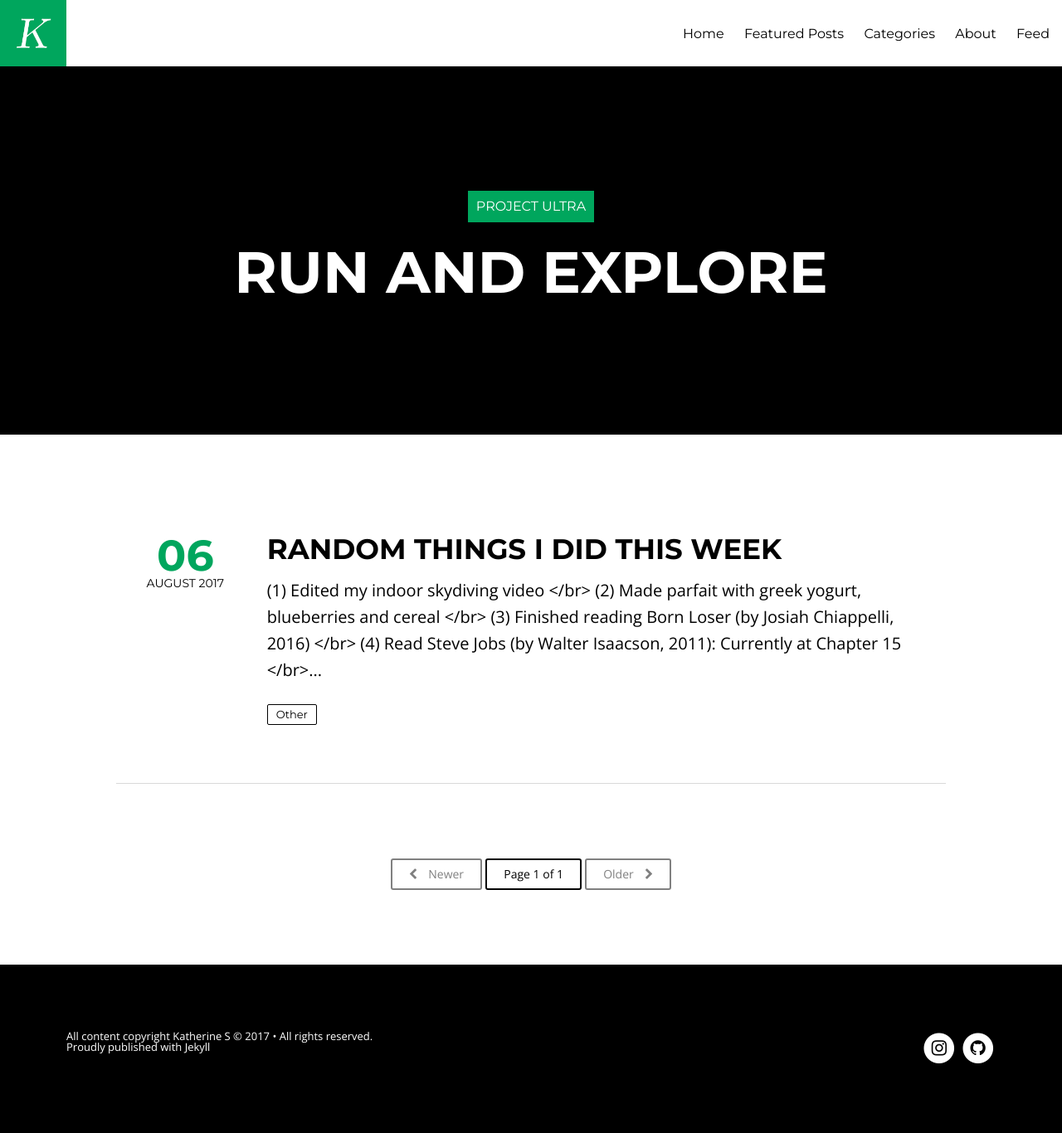
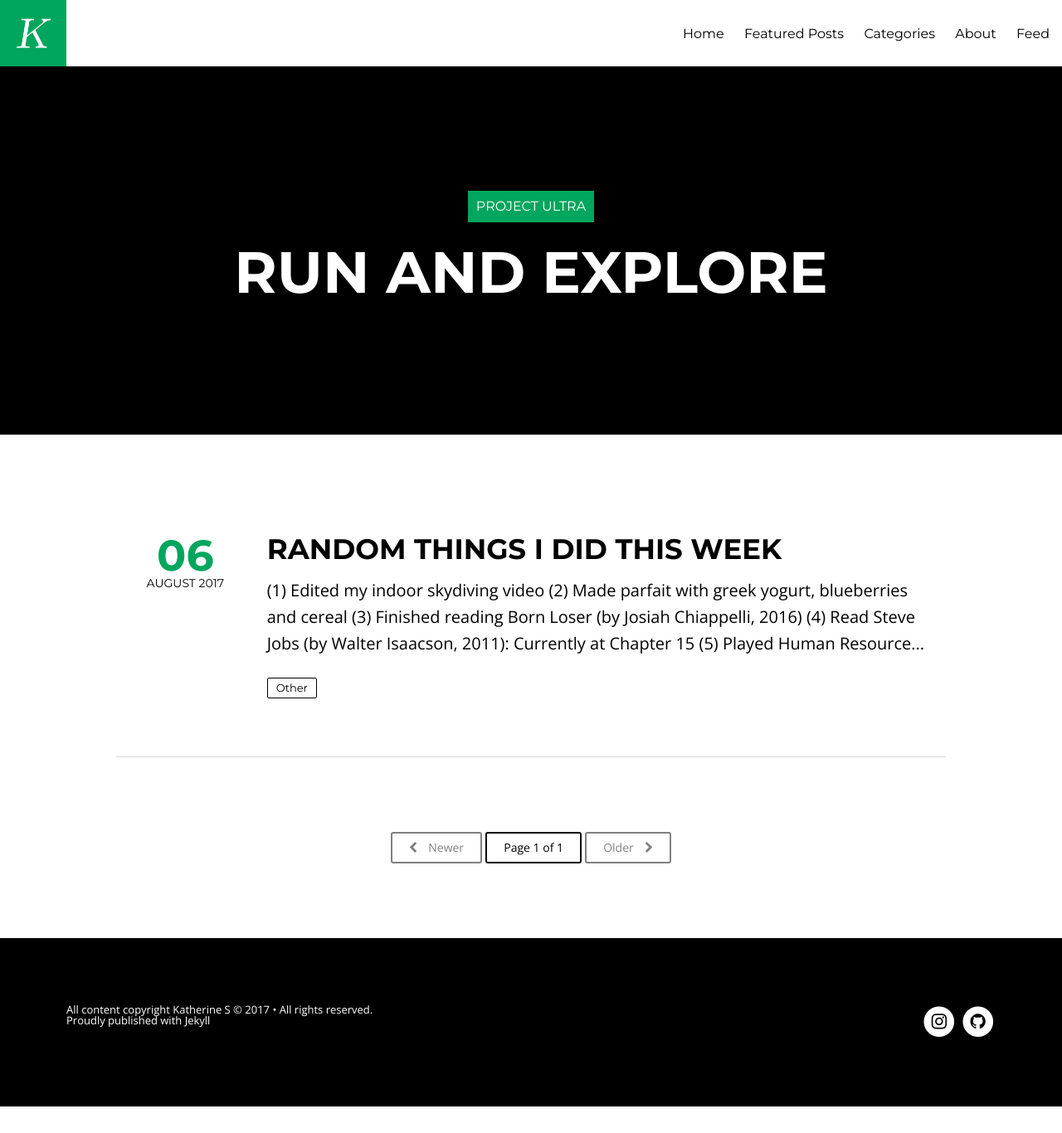
Before and after one commit to kcmlin/kcmlin.github.io, a Jekyll site: the page built from index.html, in a window 1280 px wide. Shown: the whole page at 83% size. Built offline with Jekyll 4.4.1, drawn with Linux system fonts in a browser that asks for light colours; nearby versions of some CDN libraries; the list of posts is cut into pages by our own code; after the commit the page ends 1334 px from its top, so only the background shows below that.

Commit message:
Revert "Update 2017-08-06-random.md"
This reverts commit bbcbf60afeaef7dae8413157796e6a1d5674f2e8.

```diff
--- a/_posts/2017-08-06-random.md
+++ b/_posts/2017-08-06-random.md
@@ -10,10 +10,10 @@ featured: false
 published: true
 ---
 
-(1) Edited my [indoor skydiving video](https://youtu.be/TWi0DZzWtIU) </br>
-(2) Made parfait with greek yogurt, blueberries and cereal </br>
-(3) Finished reading [Born Loser](https://www.amazon.com/Born-Loser-Josiah-Chiappelli/dp/1535262788/ref=sr_1_1?ie=UTF8&qid=1502050165&sr=8-1&keywords=josiah+chiappelli) (by Josiah Chiappelli, 2016) </br>
-(4) Read [Steve Jobs](https://www.amazon.com/Steve-Jobs-Walter-Isaacson/dp/1501127624/ref=sr_1_1?ie=UTF8&qid=1502050311&sr=8-1&keywords=steve+jobs) (by Walter Isaacson, 2011): Currently at Chapter 15 </br>
-(5) Played [Human Resource Machine](https://youtu.be/nA40XF1MG-Y) (A programming game by Nintendo) for the first time and am obsessed with it </br>
-(6) Learned how to play [Terra Mystica](https://boardgamegeek.com/boardgame/120677/terra-mystica), a strategic boardgame, and joined its season 20 tournament </br>
+(1) Edited my [indoor skydiving video](https://youtu.be/TWi0DZzWtIU)
+(2) Made parfait with greek yogurt, blueberries and cereal
+(3) Finished reading [Born Loser](https://www.amazon.com/Born-Loser-Josiah-Chiappelli/dp/1535262788/ref=sr_1_1?ie=UTF8&qid=1502050165&sr=8-1&keywords=josiah+chiappelli) (by Josiah Chiappelli, 2016)
+(4) Read [Steve Jobs](https://www.amazon.com/Steve-Jobs-Walter-Isaacson/dp/1501127624/ref=sr_1_1?ie=UTF8&qid=1502050311&sr=8-1&keywords=steve+jobs) (by Walter Isaacson, 2011): Currently at Chapter 15
+(5) Played [Human Resource Machine](https://youtu.be/nA40XF1MG-Y) (A programming game by Nintendo) for the first time and am obsessed with it
+(6) Learned how to play [Terra Mystica](https://boardgamegeek.com/boardgame/120677/terra-mystica), a strategic boardgame, and joined its Season 20 tournament
 (7) Grilled at Patapsco
```
